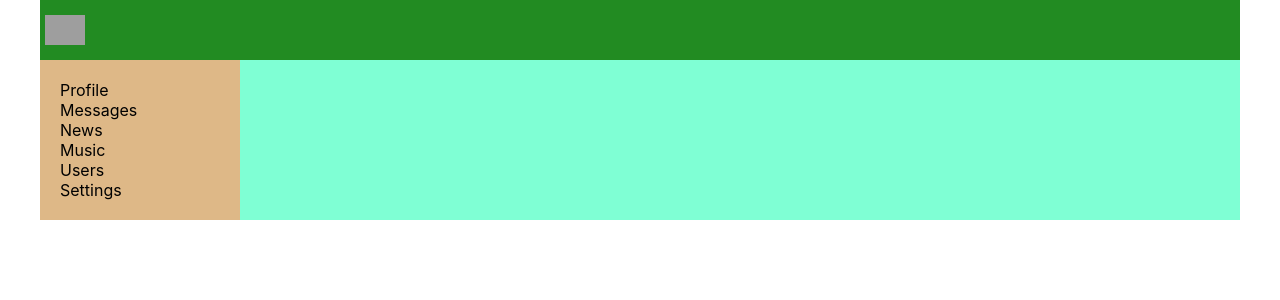
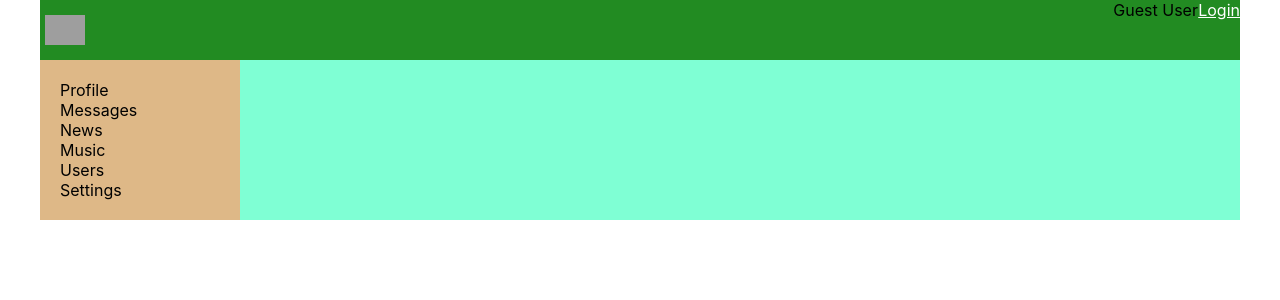
Before and after one commit to Lazeta/social_network, a React (Create React App) app: page / in a window 1280 px wide. Shown: the top 300 px of the page. Built offline with nearby package versions, Linux system fonts and the light colour scheme; no server answers; grey boxes are pictures that could not be loaded.

Commit message:
feat: add logic auth

```diff
--- a/src/App.jsx
+++ b/src/App.jsx
@@ -1,5 +1,4 @@
 import './App.css';
-import Header from "./components/Header/Header";
 import Navbar from "./components/Navbar/Navbar";
 import Profile from "./components/Profile/Profile";
 import News from "./components/News/News";
@@ -8,21 +7,22 @@
 import { BrowserRouter as Router, Routes, Route } from "react-router-dom";
 import DialogsContainer from "./components/Dialogs/DialogsContainer";
 import UsersContainer from './components/Users/UsersContainer';
+import HeaderContainer from './components/Header/HeaderContainer';
 
 const App = () => {
     return (
         <Router>
             <div className='app-wrapper'>
-                <Header/>
+                <HeaderContainer/>
                 <Navbar/>
                 <div className='app-wrapper-content'>
                     <Routes>
+                        <Route path="/profile/:userId?" element={<Profile/>}/>
                         <Route path="/dialogs/" element={<DialogsContainer/>}/>
-                        <Route path="/profile/:userId?" element={<Profile/>}/>
+                        <Route path="/users/" element={<UsersContainer/>}/>
+                        <Route path="/music/" element={<Music />}/>
                         <Route path="/news/" element={<News />}/>
-                        <Route path="/music/" element={<Music />}/>
                         <Route path="/settings/" element={<Settings />}/>
-                        <Route path="/users/" element={<UsersContainer/>}/>
                     </Routes>
                 </div>
             </div>
--- a/src/components/Header/Header.jsx
+++ b/src/components/Header/Header.jsx
@@ -1,9 +1,15 @@
 import s from './Header.module.css';
+import { NavLink } from 'react-router-dom';
 
-const Header = () => {
+const Header = (props) => {
     return (
         <header className={s.header}>
             <img src="https://miro.medium.com/v2/resize:fit:522/0*Hdm7hBTZ-hKlbtlV.png" alt="code something"/>
+
+            <div className={s.loginBlock}>
+                {props.isAuth ? props.login : 'Guest User'}
+                <NavLink to={'/login'}>Login</NavLink>
+            </div>
         </header>)
 }
 
--- a/src/components/Header/Header.module.css
+++ b/src/components/Header/Header.module.css
@@ -7,3 +7,11 @@
     width: 40px;
     padding: 15px 5px 15px 5px;
 }
+
+.loginBlock {
+    float: right;
+}
+
+.loginBlock a {
+    color: white;
+}
--- /dev/null
+++ b/src/components/Header/HeaderContainer.jsx
@@ -0,0 +1,32 @@
+import Header from './Header';
+import React from 'react';
+import axios from 'axios';
+import { setAuthUserData } from '../../redux/auth-reducer';
+import { connect } from 'react-redux';
+
+class HeaderContainer extends React.Component {
+    componentDidMount() {
+        axios.get(`https://social-network.samuraijs.com/api/1.0/auth/me`, {
+            withCredentials: true,
+        })
+            .then(response => {
+                if(response.data.resultCode === 0) {
+                    let {id, email, login} = response.data.data
+                    this.props.setAuthUserData(id, email, login)
+                }
+            })
+    }
+
+    render() {
+        return <Header {...this.props} />
+    }
+}
+
+const mapStateToProps = (state) => {
+    return {
+        isAuth: state.auth.isAuth,
+        login: state.auth.login
+    }
+}
+
+export default connect(mapStateToProps, {setAuthUserData})(HeaderContainer);
--- a/src/redux/auth-reducer.js
+++ b/src/redux/auth-reducer.js
@@ -1,17 +1,19 @@
-const SET_USER_DATA = "SET-USER-DATA";
+const SET_AUTH_USER_DATA = "SET-AUTH-USER-DATA";
 
 let initialState = {
   userId: null,
   email: null,
   login: null,
+  isAuth: false,
 };
 
 const authReducer = (state = initialState, action) => {
   switch (action.type) {
-    case SET_USER_DATA: {
+    case SET_AUTH_USER_DATA: {
       return {
         ...state,
-        ...action.data
+        ...action.data,
+        isAuth: true
       }
     }
 
@@ -20,6 +22,6 @@
   }
 };
 
-export const setUserData = (userId, email, login) => ({ type: SET_USER_DATA, data: { userId, email, login } });
+export const setAuthUserData = (userId, email, login) => ({ type: SET_AUTH_USER_DATA, data: { userId, email, login } });
 
 export default authReducer;
```
